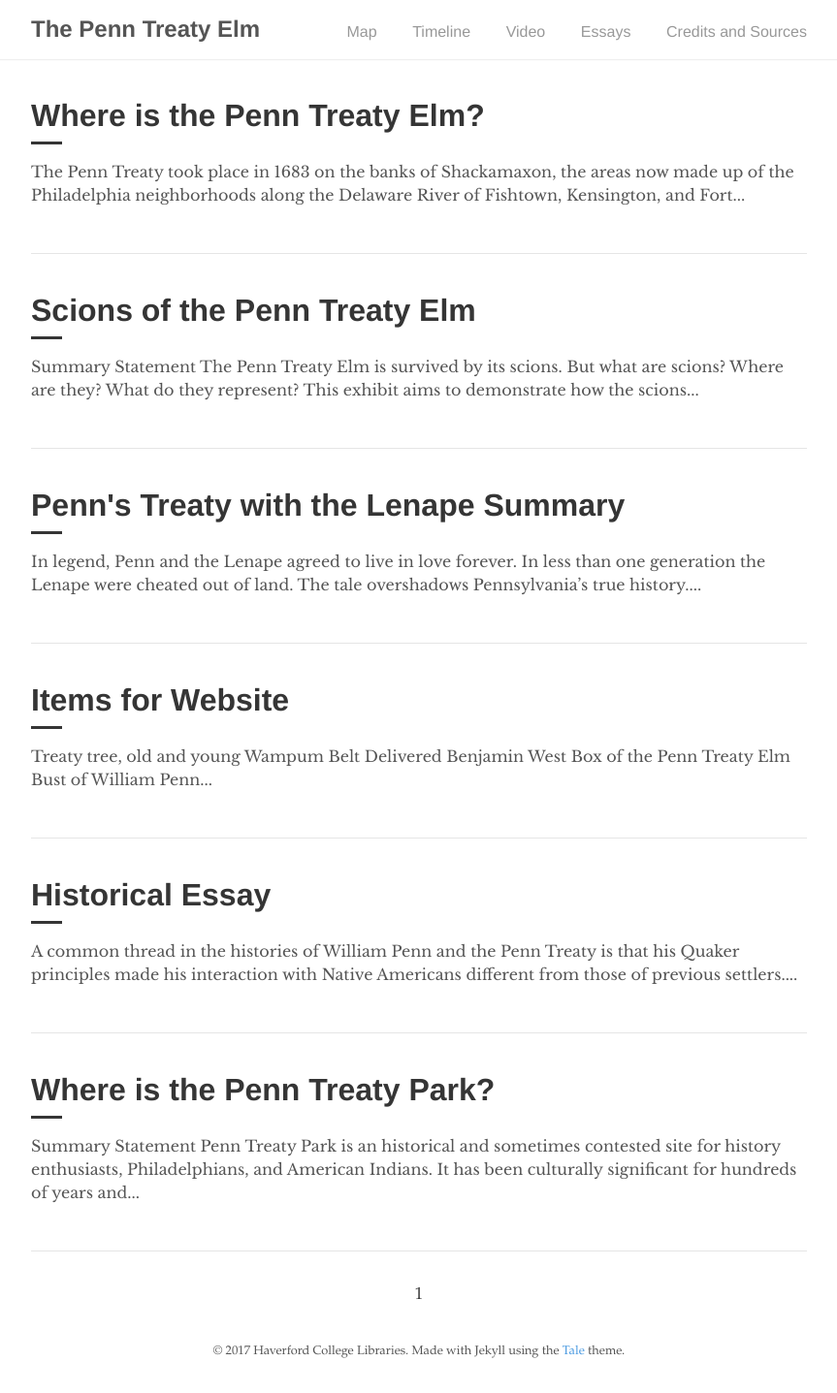
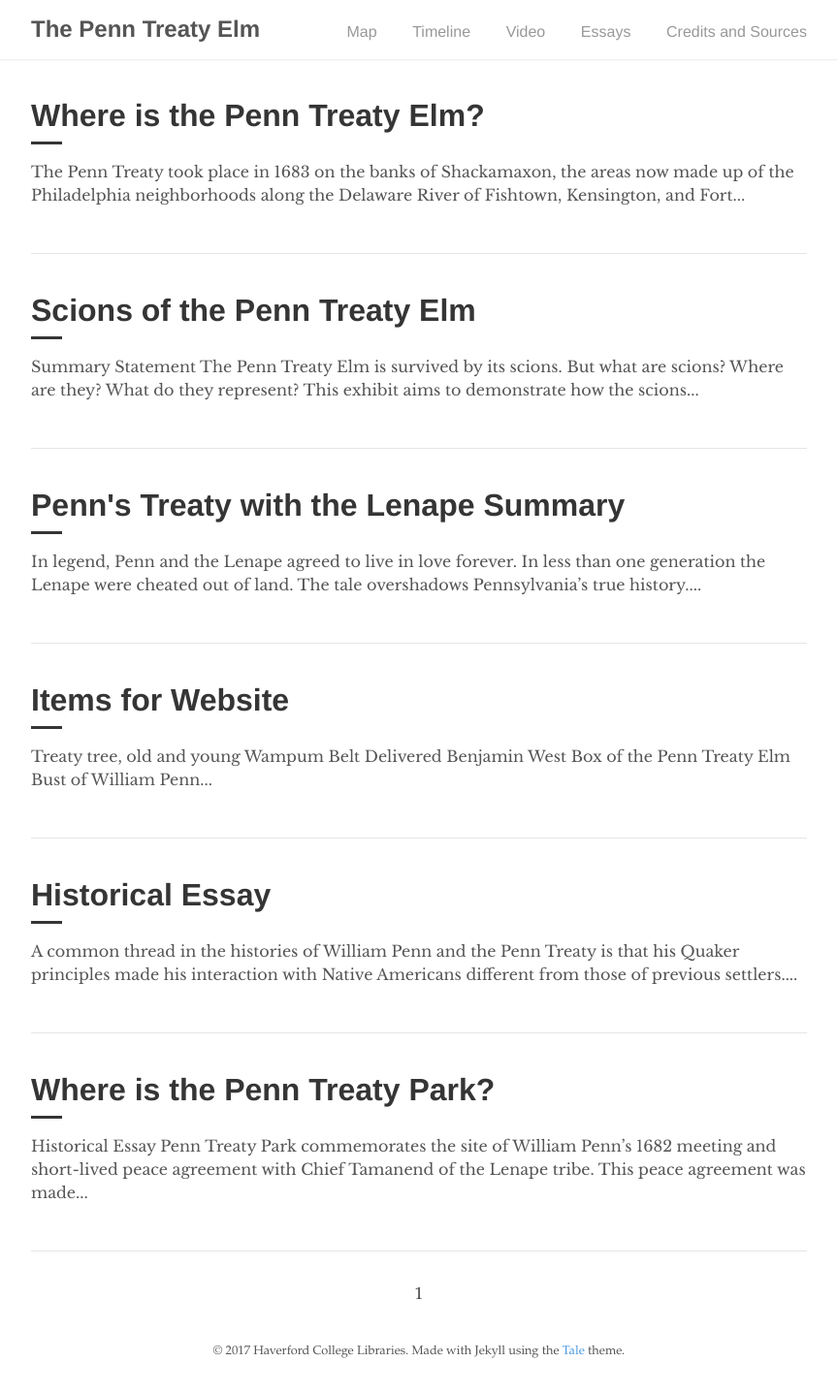
Before and after one commit to mzarafon/penn-treaty-elm, a Jekyll site: the page built from index.html, in a window 1280 px wide. Shown: the whole page at 97% size, without its empty margins (208-1071 px from the left). Built offline with Jekyll 4.4.1, drawn with Linux system fonts in a browser that asks for light colours; the list of posts is cut into pages by our own code.

Commit message:
Update 2015-04-25-Where-is-the-Penn-Treaty-Park?.md

```diff
--- a/_posts/2015-04-25-Where-is-the-Penn-Treaty-Park?.md
+++ b/_posts/2015-04-25-Where-is-the-Penn-Treaty-Park?.md
@@ -3,12 +3,7 @@
 title: "Where is the Penn Treaty Park?"
 author: "Freda Coren, Shaquana Drury, Krista Federici, Josh Fried"
 ---
-
-<p align = "center"><b>Summary Statement</b></p>
-
-Penn Treaty Park is an historical and sometimes contested site for history enthusiasts, Philadelphians, and American Indians. It has been culturally significant for hundreds of years and its various stakeholders have many different visions of the space.
-
-<p align = "center"><b>Historical Essay</b></p>
+## Historical Essay
 
 Penn Treaty Park commemorates the site of William Penn’s 1682 meeting and short-lived peace agreement with Chief Tamanend of the Lenape tribe. This peace agreement was made under an enormous and Elm tree in the Lenni-Lenape site of Shackamaxon, which is now part of the North Philadelphia neighborhood of Fishtown. Despite the short period of time that the Penn family honored the treaty - in 1727 William Penn’s heirs began to sell both bought and stolen Lenape land, and in 1737 engaged in the infamous and fraudulent Walking Purchase - the treaty and the ideals it espoused live on in the Park and with its lovers.
 
@@ -18,7 +13,7 @@
 
 Today, the park is a lush, rolling green space in gentrifying space of Fishtown. The Friends of the Penn Treaty Park, founded in 2005, organize clean-ups and refurbishments and other groups use the park for organized events. The Friends of the Penn Treaty Park’s mission is to preserve and enhance the beauty and usefulness of historic Penn Treaty Park.
 
-<p align = "center"><b>Bibliography</b></p>
+## Bibliography
 
 Kirchner, Andrew, and Ernest Lorenz. *Boy Scouts in Indian Roles*. 1932. *Temple University Libraries*, Philadelphia. Temple University Libraries. Web. 24 Apr. 2017.
 
```
